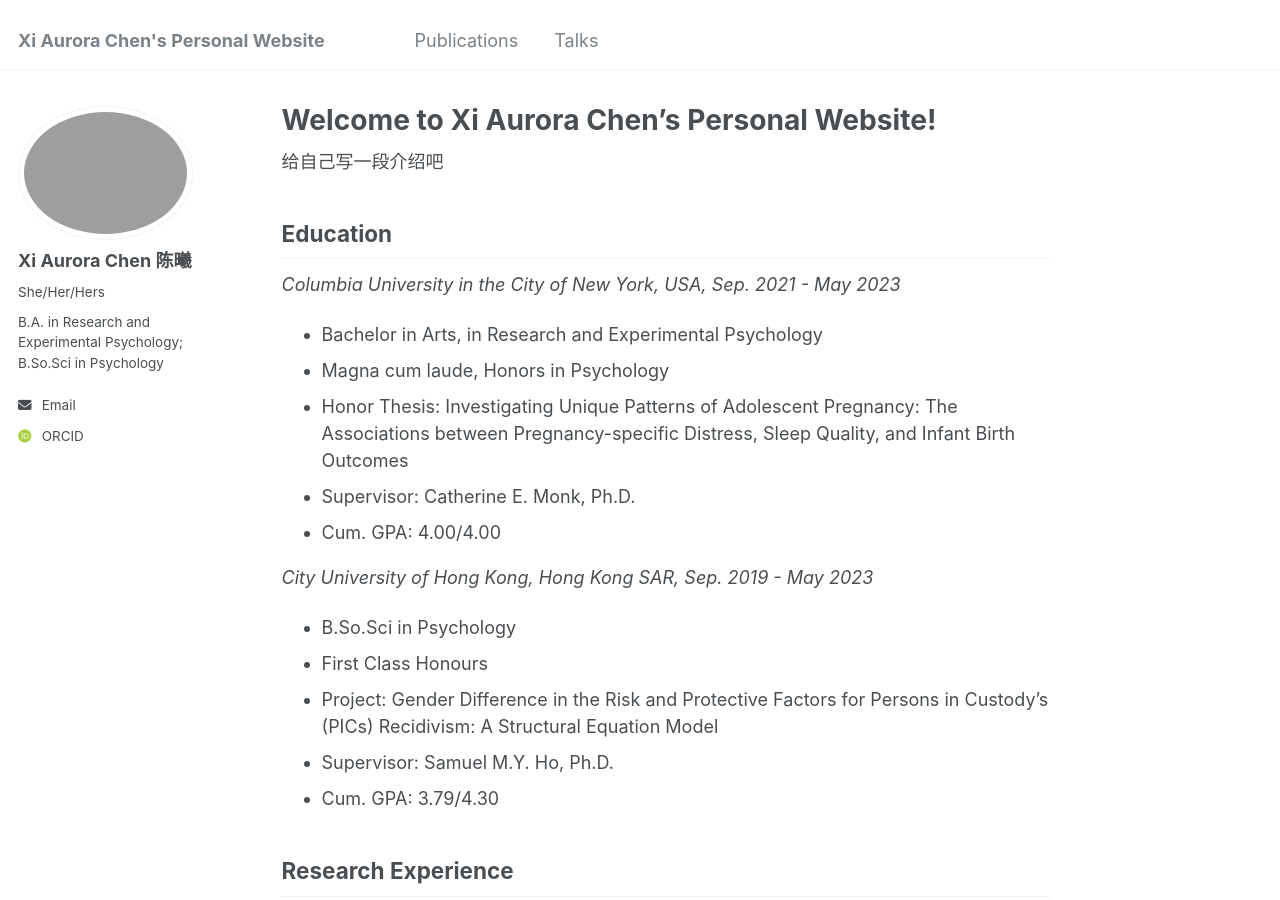
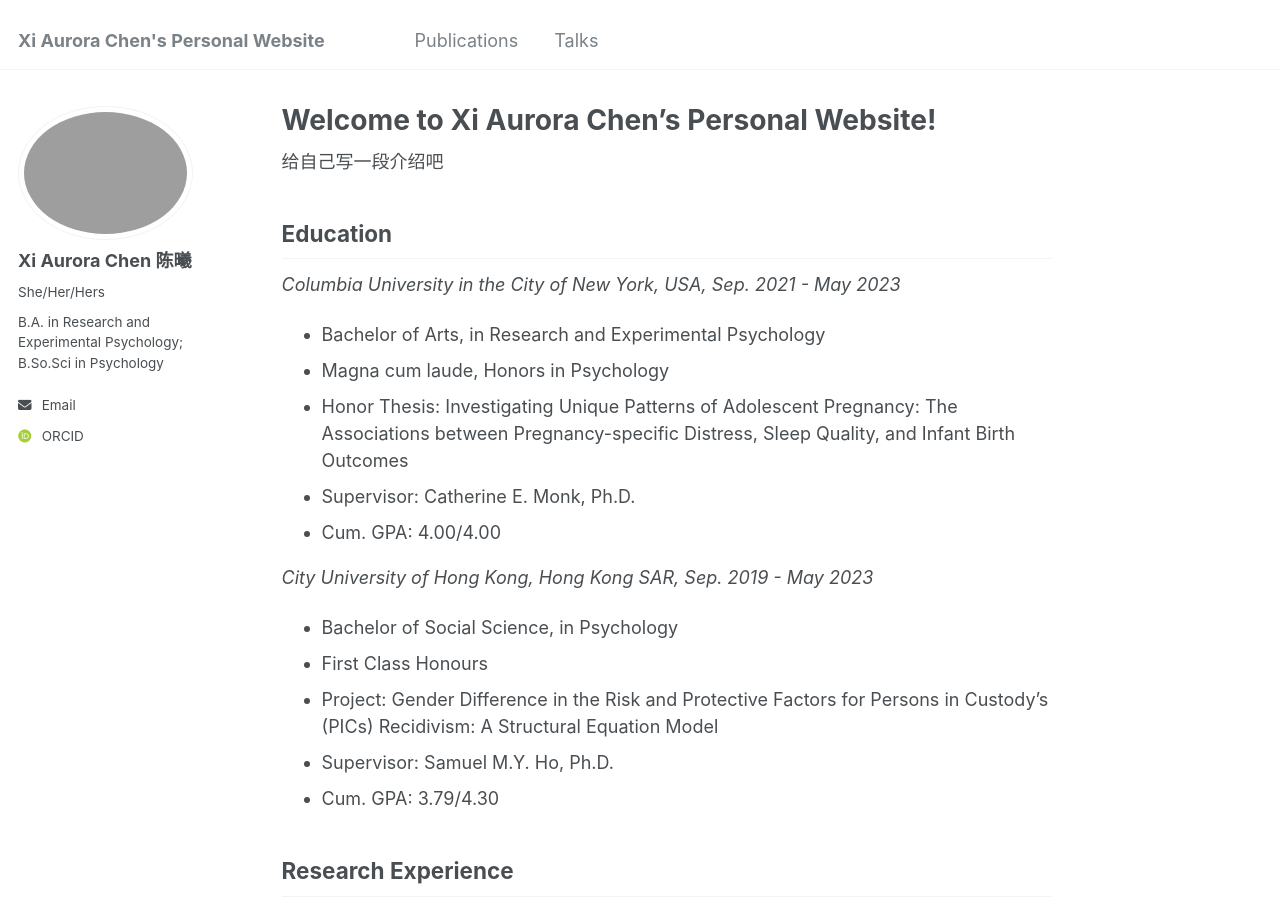
Before and after one commit to xixichen002/xixichen002.github.io, a Jekyll site: the page built from _pages/about.md, in a window 1280 px wide and 900 px high. Built offline with Jekyll 4.4.1, drawn with Linux system fonts in a browser that asks for light colours; some web fonts are replaced.

Commit message:
Update about.md

```diff
--- a/_pages/about.md
+++ b/_pages/about.md
@@ -12,14 +12,14 @@ redirect_from:
 Education
 ------
 *Columbia University in the City of New York, USA, Sep. 2021 - May 2023*
-- Bachelor in Arts, in Research and Experimental Psychology
+- Bachelor of Arts, in Research and Experimental Psychology
 - Magna cum laude, Honors in Psychology
 - Honor Thesis: Investigating Unique Patterns of Adolescent Pregnancy: The Associations between Pregnancy-specific Distress, Sleep Quality, and Infant Birth Outcomes
 - Supervisor: Catherine E. Monk, Ph.D.
 - Cum. GPA: 4.00/4.00
 
 *City University of Hong Kong, Hong Kong SAR, Sep. 2019 - May 2023*
-- B.So.Sci in Psychology
+- Bachelor of Social Science, in Psychology
 - First Class Honours
 - Project: Gender Difference in the Risk and Protective Factors for Persons in Custody’s (PICs) Recidivism: A Structural Equation Model
 - Supervisor: Samuel M.Y. Ho, Ph.D.
```
